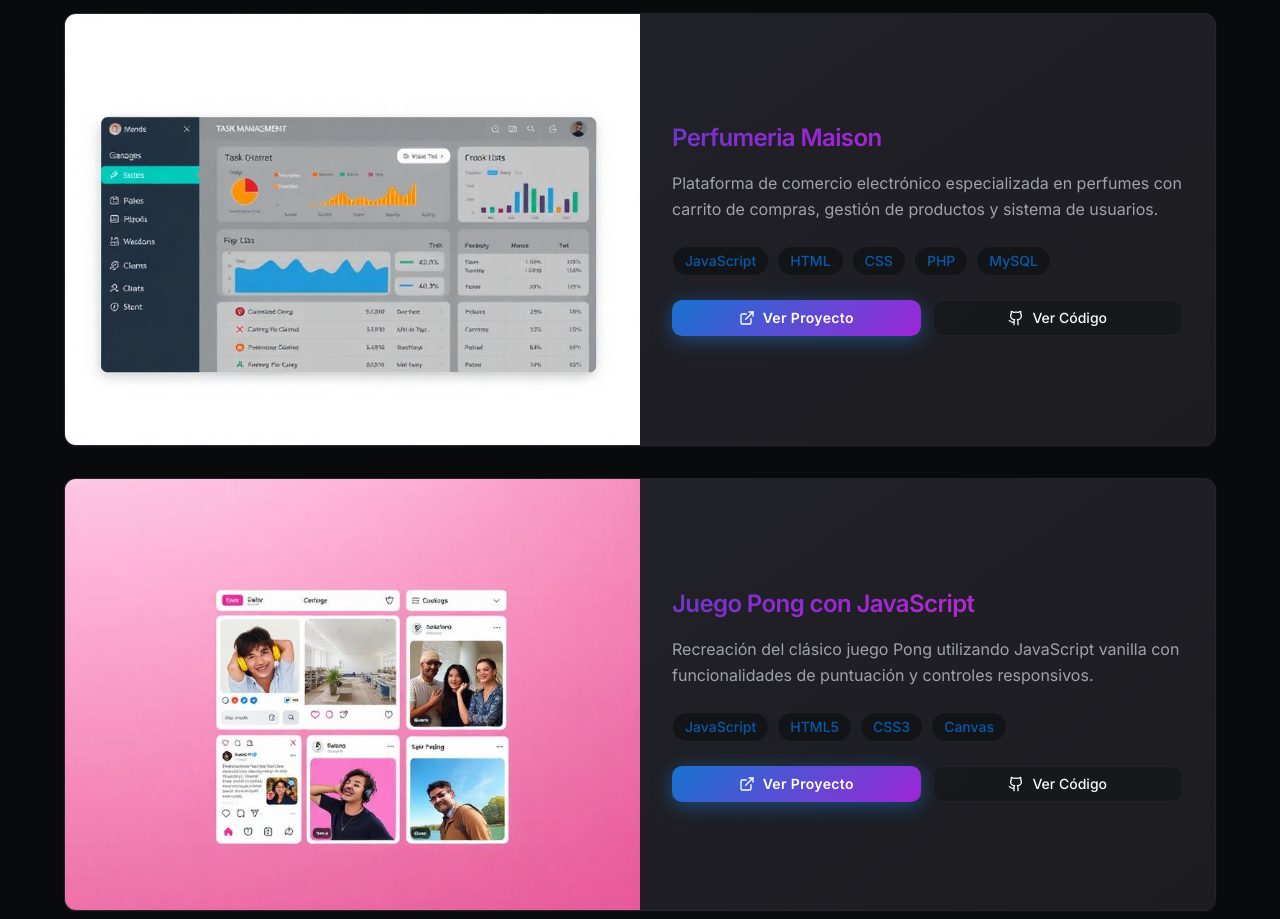
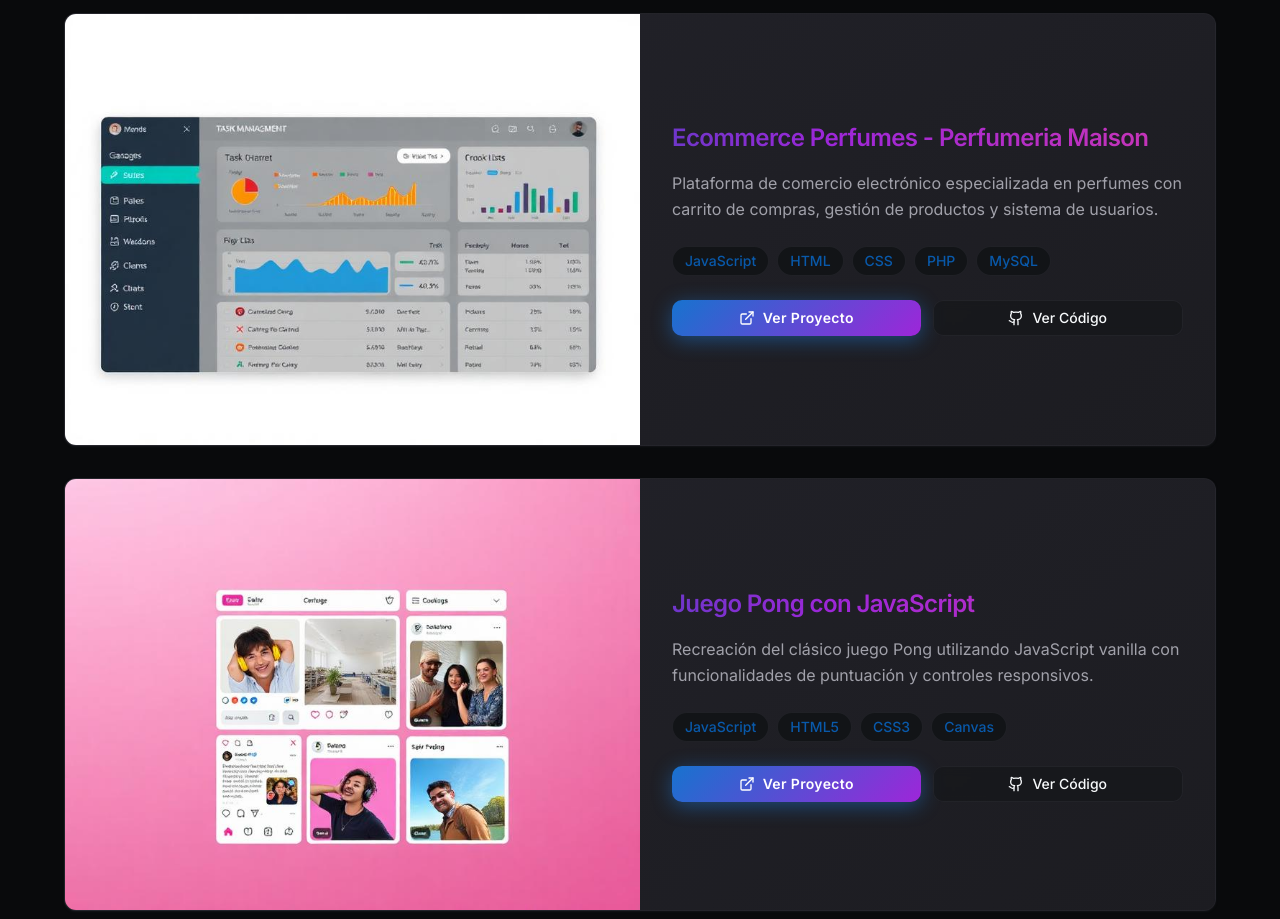
Before and after one commit to CristianNinotti/porfolio-cristian-ninotti, a React (Vite) app: page / in a window 1280 px wide. Shown: the part 4840-5759 px from the top of the page. Built offline with nearby package versions, Linux system fonts and the light colour scheme; the HTML template or start-up script is replaced by a standard one.

Commit message:
Update project title

```diff
--- a/src/components/Projects.tsx
+++ b/src/components/Projects.tsx
@@ -17,7 +17,7 @@ const Projects = () => {
       featured: true
     },
     {
-      title: "Perfumeria Maison",
+      title: "Ecommerce Perfumes - Perfumeria Maison",
       description: "Plataforma de comercio electrónico especializada en perfumes con carrito de compras, gestión de productos y sistema de usuarios.",
       image: project2,
       technologies: ["JavaScript", "HTML", "CSS", "PHP", "MySQL"],
```
